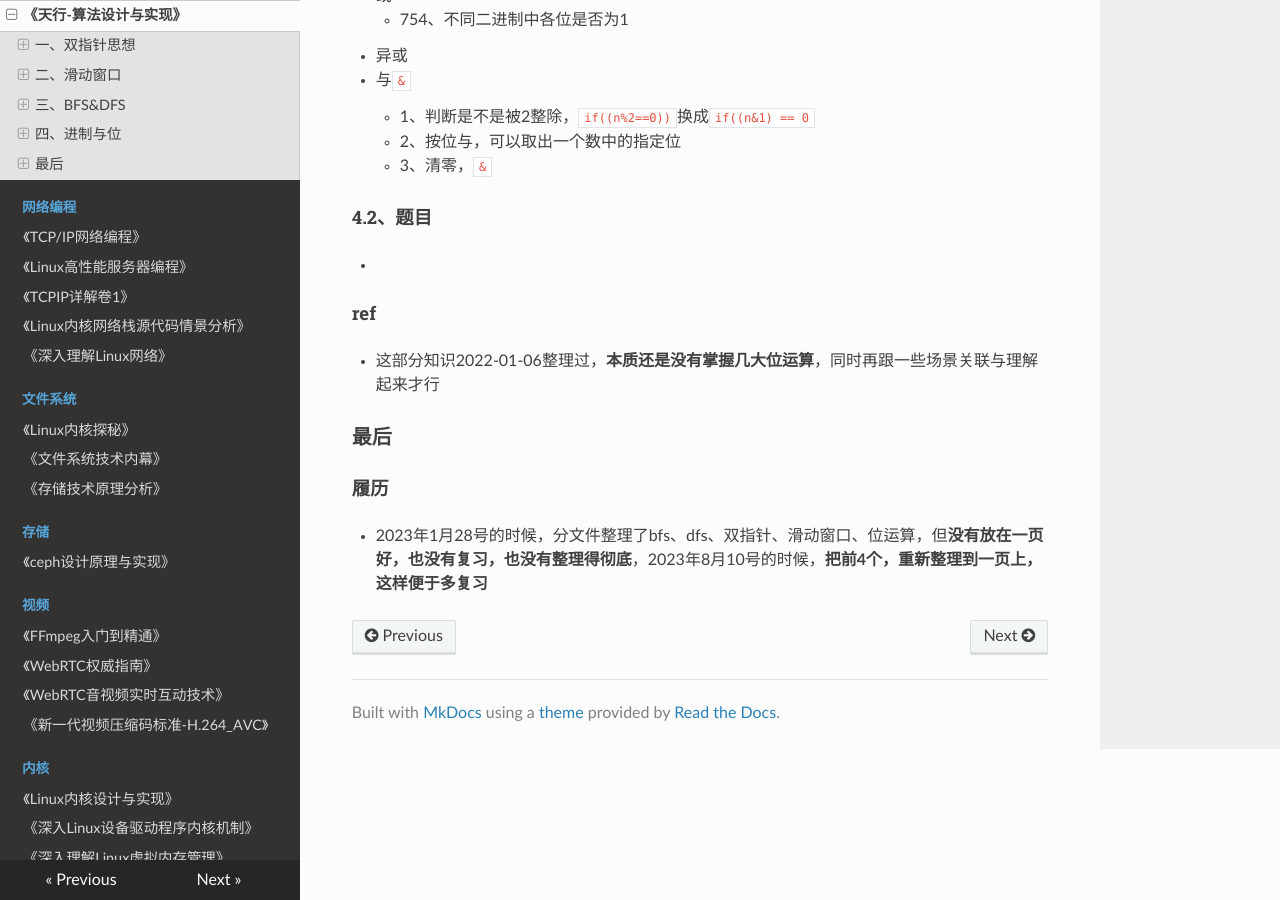
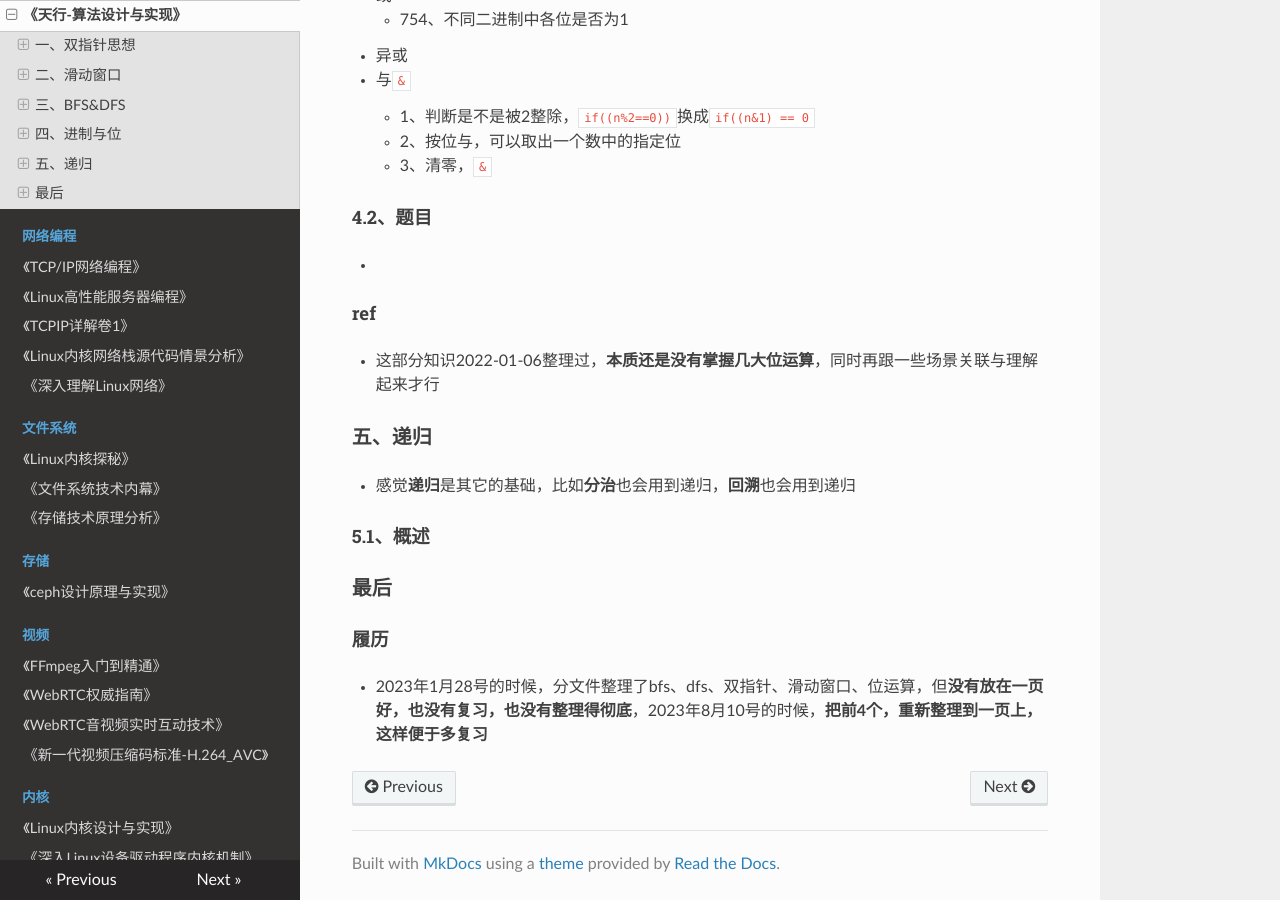
Before and after one commit to wolflion/booknotes, an MkDocs documentation site: the page built from docs/408/天行-算法设计与实现.md, in a window 1280 px wide and 900 px high, scrolled down 5307 px. Built offline with MkDocs 1.6.1, drawn with Linux system fonts in a browser that asks for light colours; nearby versions of some CDN libraries.

Commit message:
Update 天行-算法设计与实现.md

```diff
--- a/docs/408/天行-算法设计与实现.md
+++ b/docs/408/天行-算法设计与实现.md
@@ -224,6 +224,12 @@ void bfs(int s){
 
 + 这部分知识2022-01-06整理过，**本质还是没有掌握几大位运算**，同时再跟一些场景关联与理解起来才行
 
+### 五、递归
+
++ 感觉**递归**是其它的基础，比如**分治**也会用到递归，**回溯**也会用到递归
+
+#### 5.1、概述
+
 ### 最后
 
 #### 履历
```
